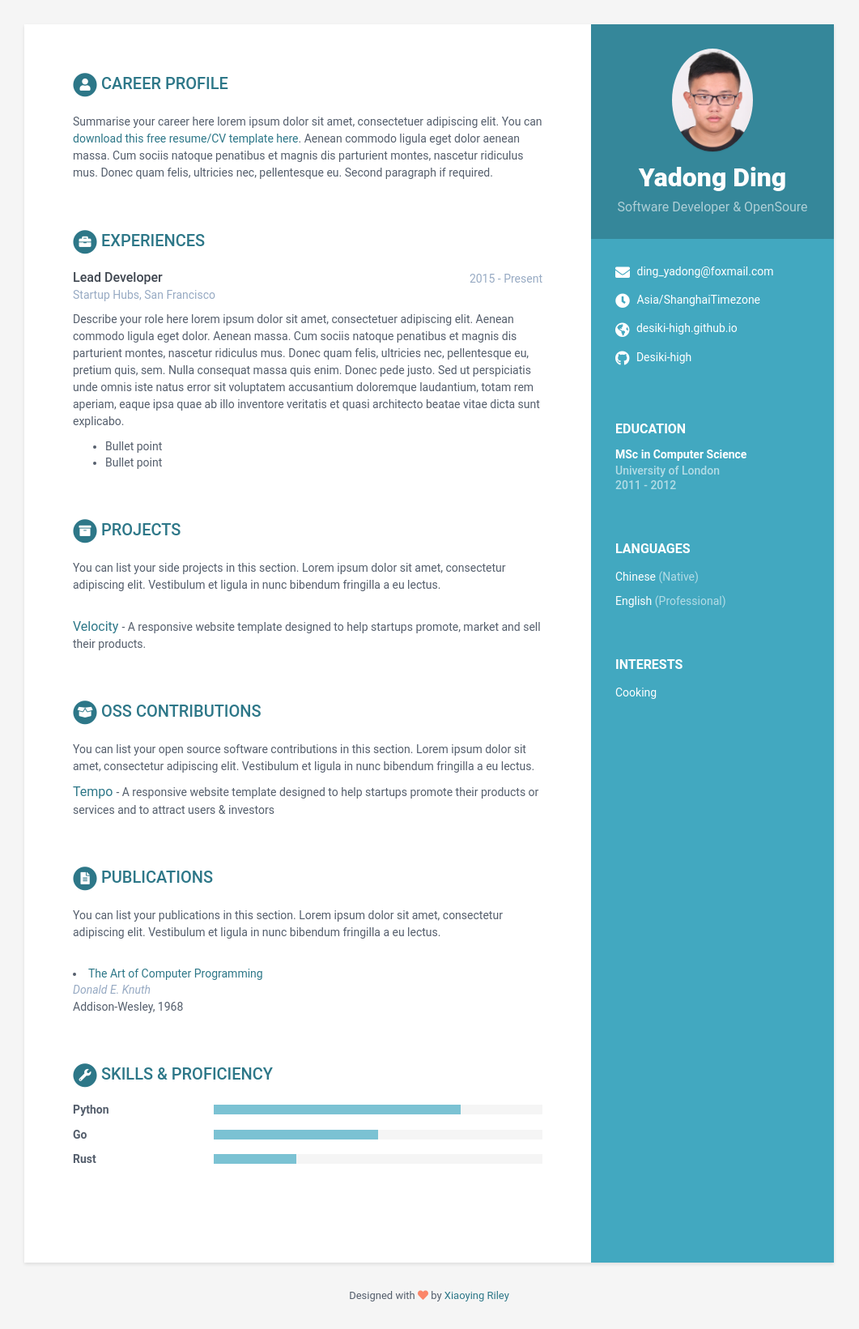
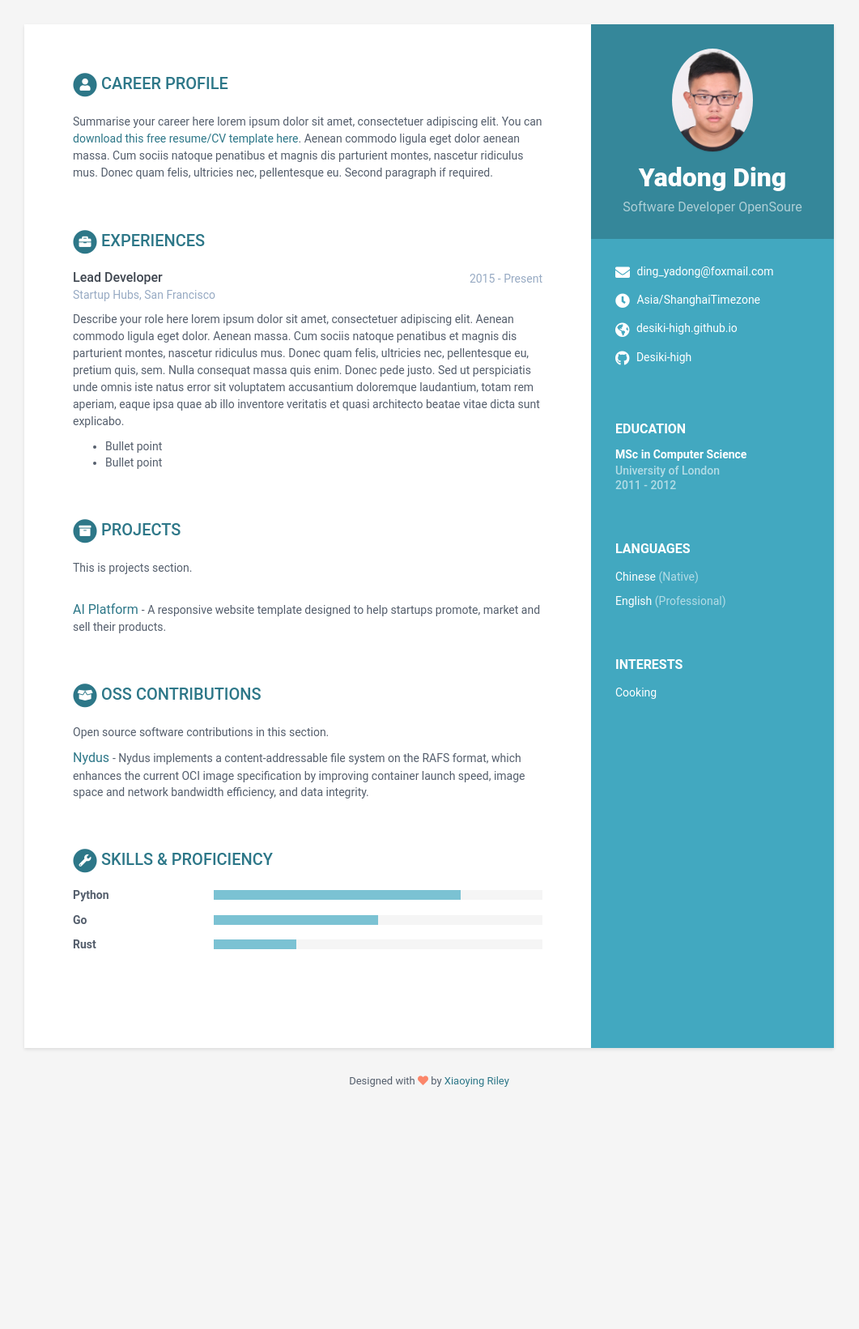
Before and after one commit to yadong-ding/yadong-ding.github.io, a Jekyll site: the page built from index.html, in a window 1280 px wide. Shown: the whole page at 81% size, without its empty margins (110-1171 px from the left). Built offline with Jekyll 4.4.1, drawn with Linux system fonts in a browser that asks for light colours; after the commit the page ends 1376 px from its top, so only the background shows below that.

Commit message:
update
Signed-off-by: Desiki-high <ding_yadong@foxmail.com>

```diff
--- a/_data/data.yml
+++ b/_data/data.yml
@@ -8,7 +8,7 @@ sidebar:
 
     # Profile information
     name: Yadong Ding
-    tagline: Software Developer & OpenSoure
+    tagline: Software Developer   OpenSoure
     avatar: profile.png  #place a 100x100 picture inside /assets/images/ folder and provide the name of the file below
 
     email: ding_yadong@foxmail.com
@@ -77,36 +77,32 @@ experiences:
 projects:
     title: Projects
     intro: >
-      You can list your side projects in this
-      section. Lorem ipsum dolor sit amet, consectetur adipiscing elit.
-      Vestibulum et ligula in nunc bibendum fringilla a eu lectus.
+      This is projects section.
     assignments:
-      - title: Velocity
-        link: "#hook"
+      - title: AI Platform
+        link: "#"
         tagline: "A responsive website template designed to help startups promote, market and sell their products."
 
 oss:
     title: OSS Contributions
     intro: >
-      You can list your open source software contributions in this
-      section. Lorem ipsum dolor sit amet, consectetur adipiscing elit.
-      Vestibulum et ligula in nunc bibendum fringilla a eu lectus.
+      Open source software contributions in this section.
     contributions:
-      - title: Tempo
-        link: "#"
-        tagline: "A responsive website template designed to help startups promote their products or services and to attract users &amp; investors"
+      - title: Nydus
+        link: "github.com/dragonflyoss/image-service"
+        tagline: "Nydus implements a content-addressable file system on the RAFS format, which enhances the current OCI image specification by improving container launch speed, image space and network bandwidth efficiency, and data integrity."
 
-publications:
-    title: Publications
-    intro: |
-      You can list your publications in this section. Lorem ipsum dolor sit
-      amet, consectetur adipiscing elit. Vestibulum et ligula in nunc
-      bibendum fringilla a eu lectus.
-    papers:
-      - title: The Art of Computer Programming
-        link: "#"
-        authors: Donald E. Knuth
-        conference: Addison-Wesley, 1968
+# publications:
+#     title: Publications
+#     intro: |
+#       You can list your publications in this section. Lorem ipsum dolor sit
+#       amet, consectetur adipiscing elit. Vestibulum et ligula in nunc
+#       bibendum fringilla a eu lectus.
+#     papers:
+#       - title: The Art of Computer Programming
+#         link: "#"
+#         authors: Donald E. Knuth
+#         conference: Addison-Wesley, 1968
 
 skills:
     title: Skills &amp; Proficiency
```
